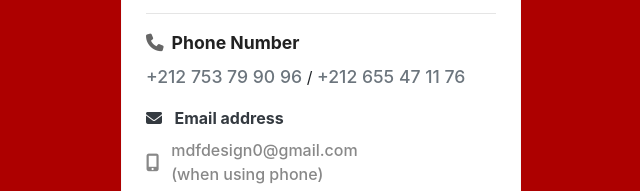
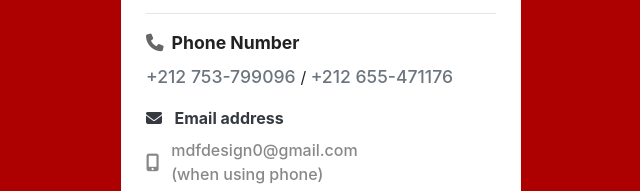
Before and after one commit to Ali-Iss/MDF-DESIGN, a plain HTML site: page index.html in a window 1280 px wide. Shown: the part 283-474 px from the top of the page, 319-959 px from the left. Drawn offline with nearby package versions, Linux system fonts and the light colour scheme.

Commit message:
Fix HTML encoding issues in index.html

```diff
--- a/index.html
+++ b/index.html
@@ -94,11 +94,11 @@ body {
 </p>
 
 <a href="https://wa.me/212753799096?text=%D9%85%D8%B1%D8%AD%D8%A8%D9%8B%D8%A7%20MDF%20DESIGN%D8%8C%20%D8%A3%D9%88%D8%AF%20%D8%A7%D9%84%D8%AD%D8%B5%D9%88%D9%84%20%D8%B9%D9%84%D9%89%20%D9%85%D8%B2%D9%8A%D8%AF%20%D9%85%D9%86%20%D8%A7%D9%84%D9%85%D8%B9%D9%84%D9%88%D9%85%D8%A7%D8%AA." aria-label="Send a message to MDF DESIGN in phone number one"target="_blank" rel="noopener noreferrer" class="contact-item">
-  +212 753 79 90 96
+  +212 753-799096
 </a>
  /
 <a href="https://wa.me/212655471176?text=%D9%85%D8%B1%D8%AD%D8%A8%D9%8B%D8%A7%20MDF%20DESIGN%D8%8C%20%D8%A3%D9%88%D8%AF%20%D8%A7%D9%84%D8%AD%D8%B5%D9%88%D9%84%20%D8%B9%D9%84%D9%89%20%D9%85%D8%B2%D9%8A%D8%AF%20%D9%85%D9%86%20%D8%A7%D9%84%D9%85%D8%B9%D9%84%D9%88%D9%85%D8%A7%D8%AA." aria-label="Send a message to MDF DESIGN in phone number two"  target="_blank" rel="noopener noreferrer" class="contact-item">
-  +212 655 47 11 76
+  +212 655-471176
 </a>
 <!-- Email with device-specific options -->
 <p class="text-dark mt-3 mb-2">
```
